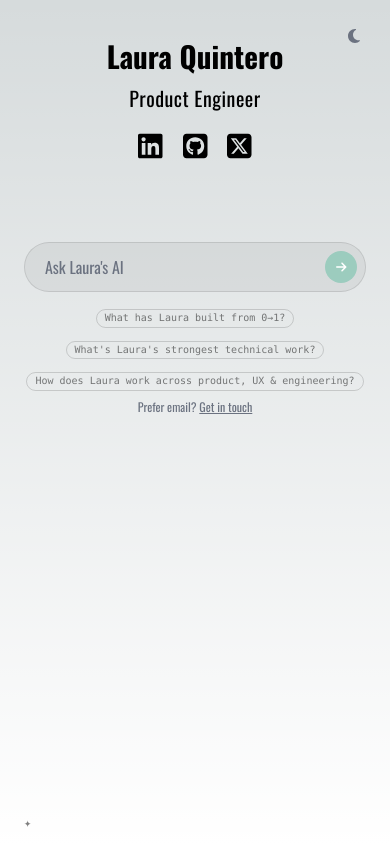
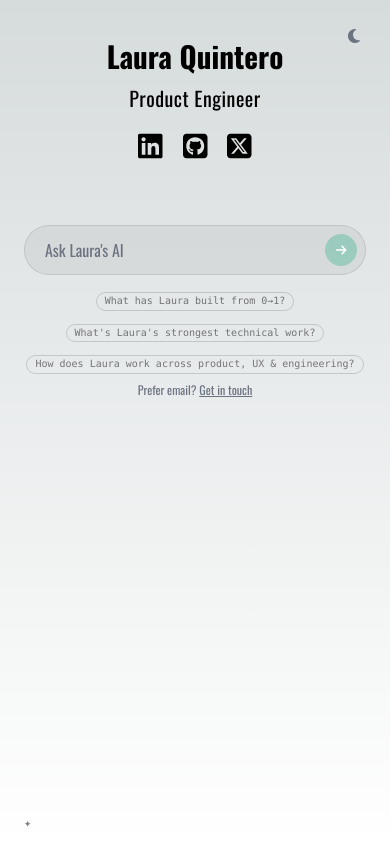
Before and after one commit to LQuintero/personal-page, a Next.js app: page / in a window 390 px wide. Built offline with nearby package versions, Linux system fonts and the light colour scheme.

Commit message:
Clarify response guidelines for broad questions in system prompt
- Update the instructions for handling broad questions to specify that responses should not include a project-by-project or job-by-job rundown, nor a feature list within any one project, enhancing clarity for users.

```diff
--- a/client/components/ThemeToggle.tsx
+++ b/client/components/ThemeToggle.tsx
@@ -68,7 +68,7 @@ export default function ThemeToggle() {
       type="button"
       onClick={handleToggle}
       aria-label={isDark ? 'Switch to light mode' : 'Switch to dark mode'}
-      className="fixed top-4 right-4 z-20 flex h-10 w-10 items-center justify-center rounded-full text-gray-500 transition-colors hover:text-[#41b390] focus-visible:outline-none focus-visible:text-[#41b390]"
+      className="theme-toggle fixed top-4 right-4 z-20 flex h-10 w-10 items-center justify-center rounded-full text-gray-500 transition-colors hover:text-[#41b390] focus-visible:outline-none focus-visible:text-[#41b390]"
     >
       {theme === null ? (
         <span className="h-4 w-4" aria-hidden="true" />
--- a/client/styles/HomePage.module.css
+++ b/client/styles/HomePage.module.css
@@ -16,7 +16,7 @@
 
 @media (max-width: 640px) {
   .chatSlot {
-    margin-top: 1.5rem;
+    margin-top: 1.125rem;
   }
 
   /* Keep the open chat panel centered on small screens — hide the hero so
@@ -32,7 +32,7 @@
 
   /* Fixed theme toggle is top-4 + h-10 (56px); drop the composer below it. */
   .main:has([data-chat-active]) {
-    padding-top: 3.75rem;
+    padding-top: calc(3.75rem * 0.75);
   }
 }
 
@@ -63,7 +63,7 @@
   min-width: 0;
   width: 100%;
   max-width: 32rem; /* max-w-lg */
-  margin-top: clamp(2rem, 8vh, 5rem);
+  margin-top: clamp(1.5rem, 6vh, 3.75rem);
   display: flex;
   flex-direction: column;
 }
--- a/client/styles/globals.css
+++ b/client/styles/globals.css
@@ -75,3 +75,9 @@ body {
     text-wrap: balance;
   }
 }
+
+@media (max-width: 640px) {
+  body:has([data-chat-active]) .theme-toggle {
+    top: max(0.25rem, env(safe-area-inset-top, 0px));
+  }
+}
```
Also changed, not shown: chat/facts.md (+1 -1 lines), chat/system-prompt.md (+2 -2 lines), 1 other file (tests, documents, lock files or other folders).
